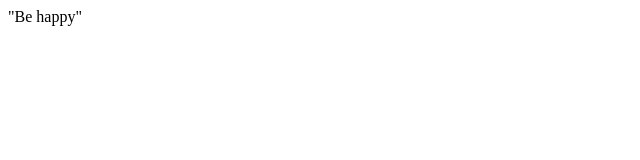
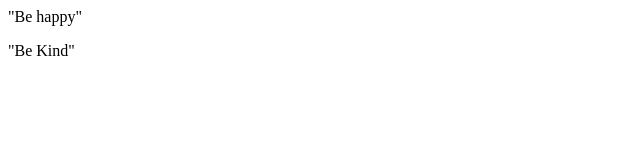
Before and after one commit to Abhishasek/second, a plain HTML site: page index.html in a window 1280 px wide. Shown: the full height of the page, 0-640 px from the left. Drawn offline with Linux system fonts and the light colour scheme.

Commit message:
feature1

```diff
--- a/index.html
+++ b/index.html
@@ -1 +1,2 @@
 <p>"Be happy"</p>
+<p>"Be Kind"</p>
```
